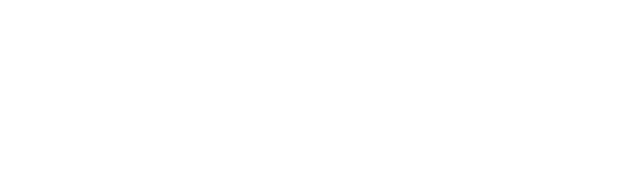
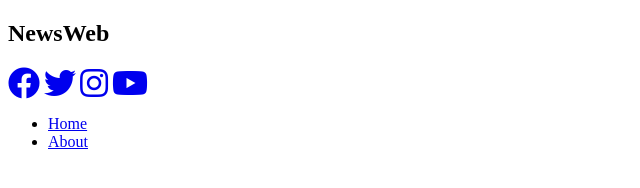
Before and after one commit to DanDucVira/NewsWeb, a plain HTML site: page index.html in a window 1280 px wide. Shown: the whole page, without its empty margins (0-640 px from the left). Drawn offline with Linux system fonts and the light colour scheme.

Commit message:
added markup for navbar

```diff
--- a/index.html
+++ b/index.html
@@ -14,7 +14,21 @@
 </head>
 
 <body>
-
+    <nav id="main-nav">
+        <div class="container">
+            <h1 class="logo"><span>News</span>Web</h1>
+            <div class="social">
+                <a href="http://facebook.com" target="_blank"><i class="fab fa-facebook fa-2x"></i></a>
+                <a href="http://twitter.com" target="_blank"><i class="fab fa-twitter fa-2x"></i></a>
+                <a href="http://instagram.com" target="_blank"><i class="fab fa-instagram fa-2x"></i></a>
+                <a href="http://youtube.com" target="_blank"><i class="fab fa-youtube fa-2x"></i></a>
+            </div>
+            <ul>
+                <li class="current"><a href="index.html">Home</a></li>
+                <li><a href="about.html">About</a></li>
+            </ul>
+        </div>
+    </nav>
 </body>
 
 </html>
```
